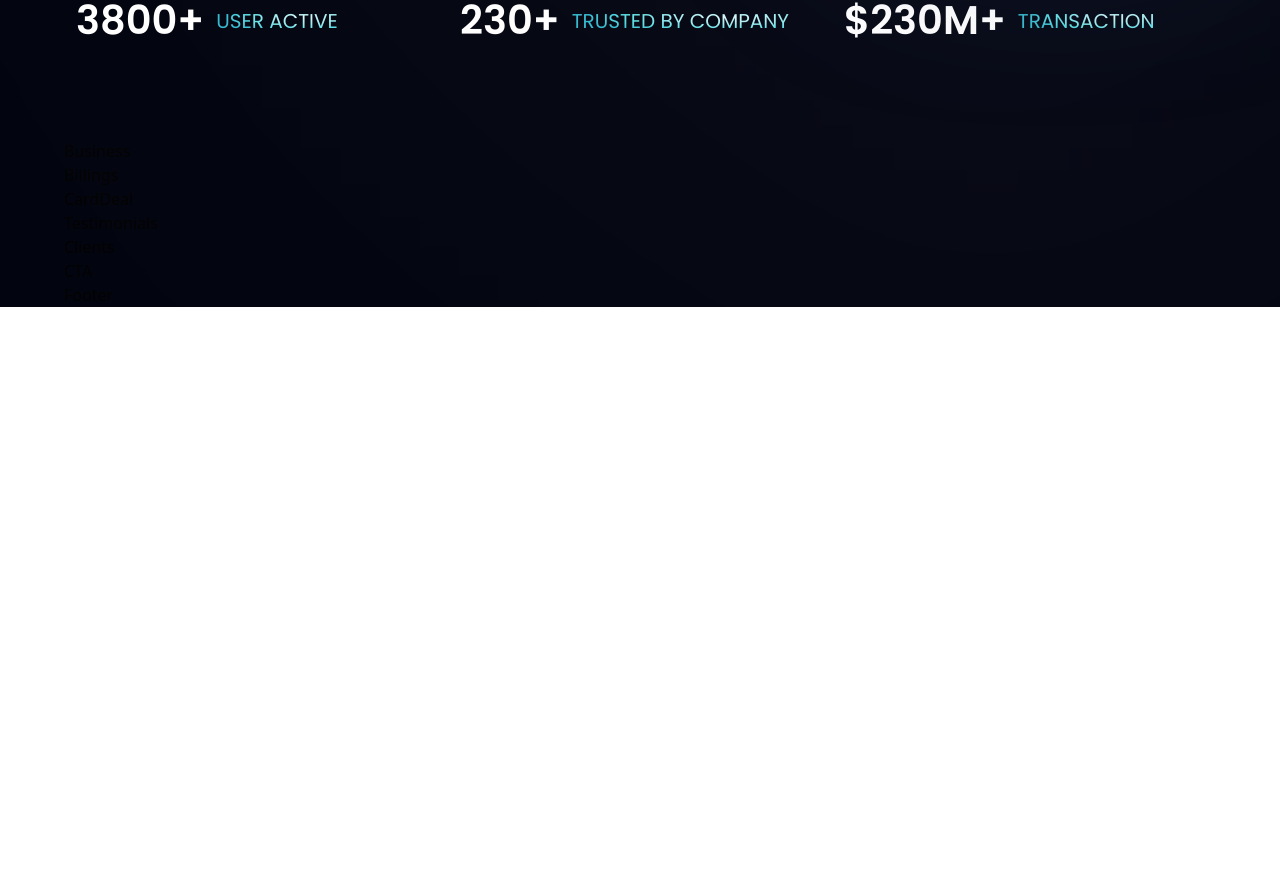
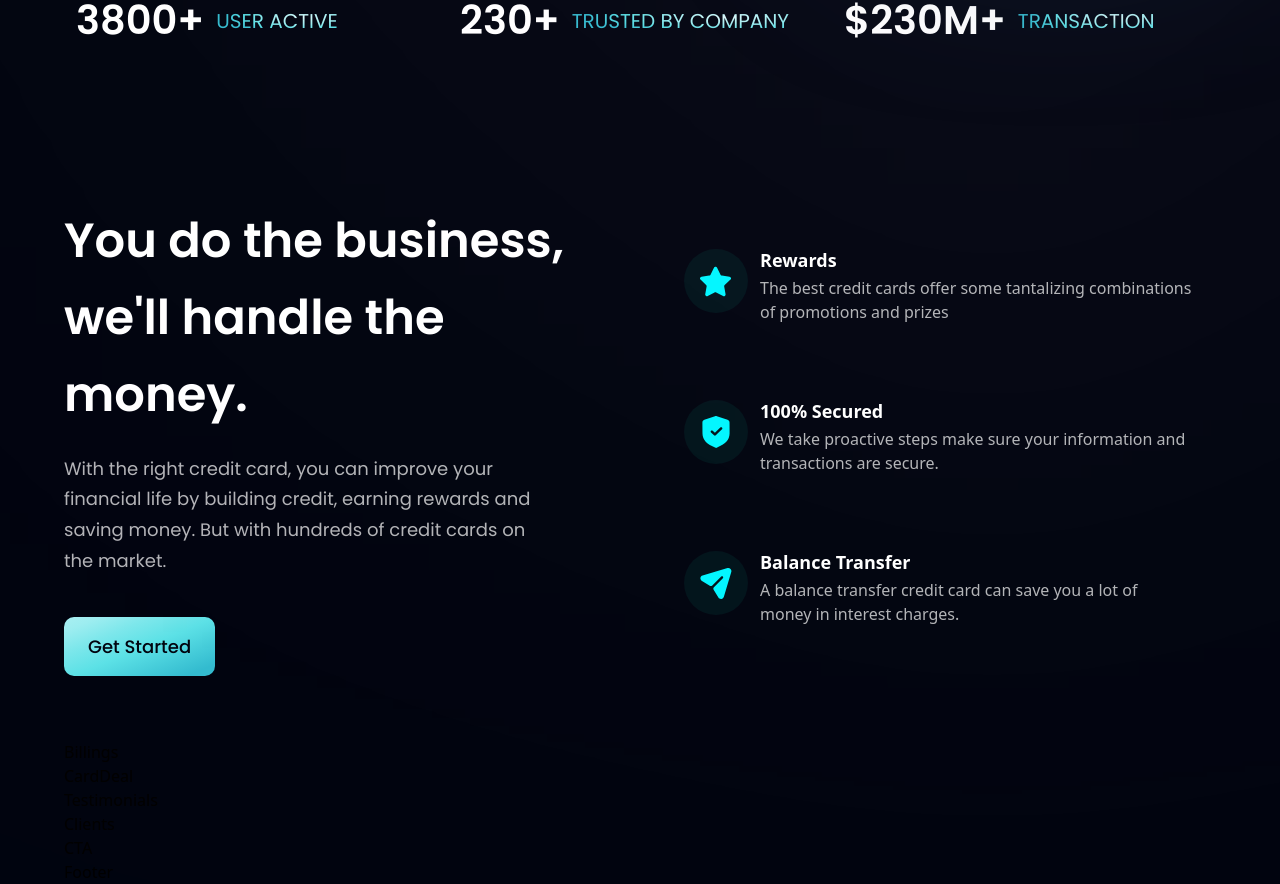
Before and after one commit to lakshayyadav-dev/Bank-Website-React, a React (Vite) app in the folder bank_website/: page / in a window 1280 px wide. Shown: the part 806-1690 px from the top of the page. Before the commit the page ends 1113 px from the top, so only its background shows below. Built offline with nearby package versions, Linux system fonts and the light colour scheme.

Commit message:
Created the Business section.

```diff
--- a/bank_website/src/components/Business.jsx
+++ b/bank_website/src/components/Business.jsx
@@ -1,9 +1,44 @@
-import React from 'react'
+import React from "react";
+import { features } from "../constants";
+import styles, { layout } from "../styles";
+import Button from "./Button";
+
+const FeatureCard = ({ icon, title, content, index }) => (
+	<div className={`flex flex-row p-6 rounded-[20px] ${index !== features.length - 1 ? "mb-6" : "mb-0"} feature-card`}>
+		<div className={`w-[64px] h-[64px] rounded-full ${styles.flexCenter} bg-dimBlue`}>
+			<img src={icon} alt="icon" className="w-[50%] h-[50%] object-contain" />
+		</div>
+
+		<div className="flex-1 flex flex-col ml-3">
+			<h4 className="font-popins font-semibold text-white text-[18px] leading-[23px] mb-1">{title}</h4>
+			<p className="font-popins font-normal text-dimWhite text-[16px] leading-[24px] mb-1">{content}</p>
+		</div>
+	</div>
+);
 
 const Business = () => {
-  return (
-    <div>Business</div>
-  )
-}
+	return (
+		<section id="features" className={layout.section}>
+			<div className={layout.sectionInfo}>
+				<h2 className={styles.heading2}>
+					You do the business, <br className="sm:block hidden" /> we'll handle the money.
+				</h2>
+				<p className={`${styles.paragraph} max-w-[470px] mt-5`}>
+					With the right credit card, you can improve your financial life by building
+					credit, earning rewards and saving money. But with hundreds of credit cards on
+					the market.
+				</p>
 
-export default Business
+				<Button styles="mt-10" />
+			</div>
+
+			<div className={`${layout.sectionImg} flex-col`}>
+				{features.map((feature, index) => (
+					<FeatureCard key={feature.id} {...feature} index={index}/>
+				))}
+			</div>
+		</section>
+	);
+};
+
+export default Business;
--- a/bank_website/src/components/Button.jsx
+++ b/bank_website/src/components/Button.jsx
@@ -1,9 +1,13 @@
-import React from 'react'
+import React from "react";
 
-const Button = () => {
-  return (
-    <div>Button</div>
-  )
-}
+const Button = ({ styles }) => {
+	return (
+		<button
+			className={`py-4 px-6 bg-blue-gradient font-poppins font-medium text-[18px] text-primary outline-none ${styles} rounded-[10px]`}
+		>
+			Get Started
+		</button>
+	);
+};
 
-export default Button
+export default Button;
```
